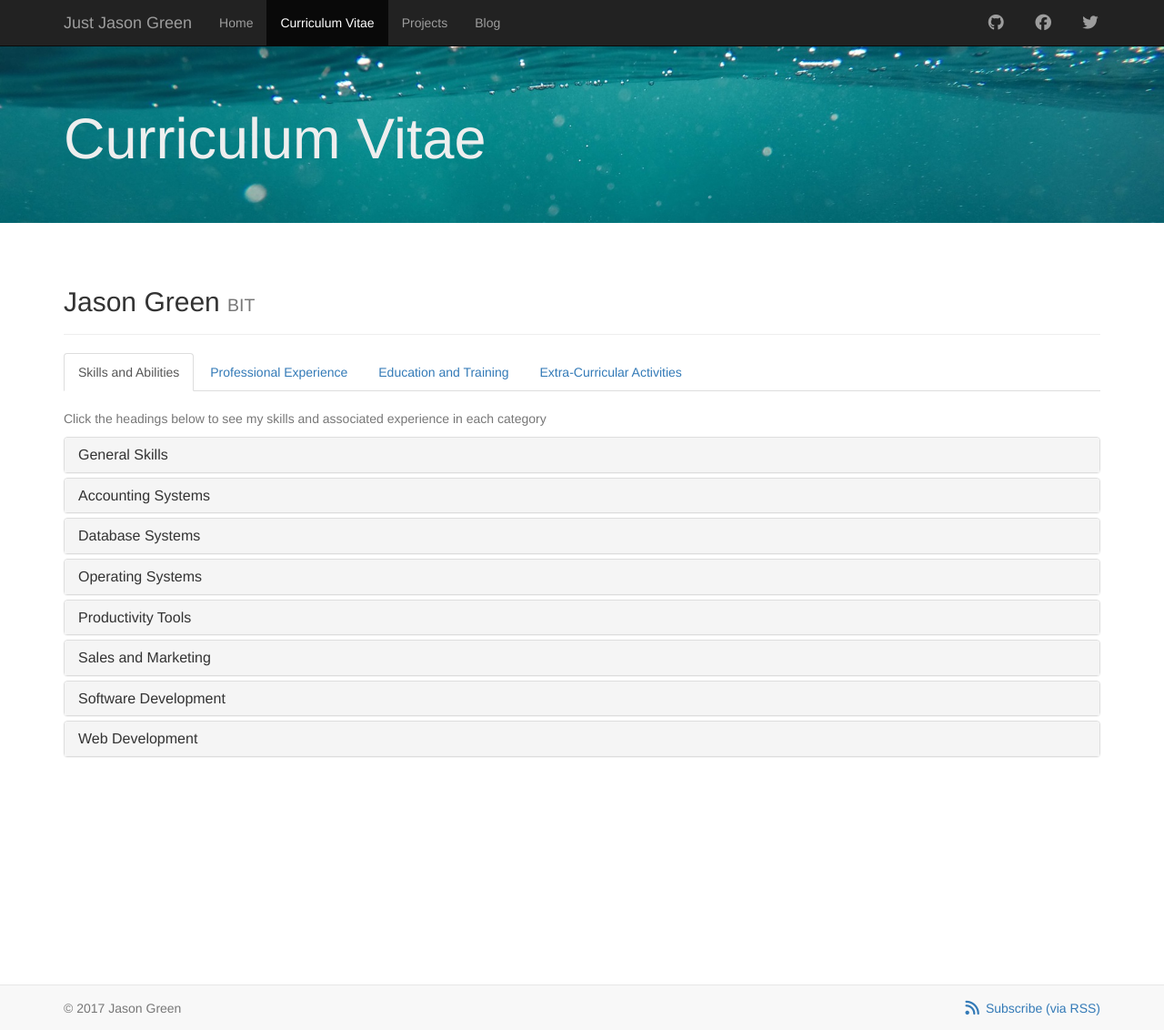
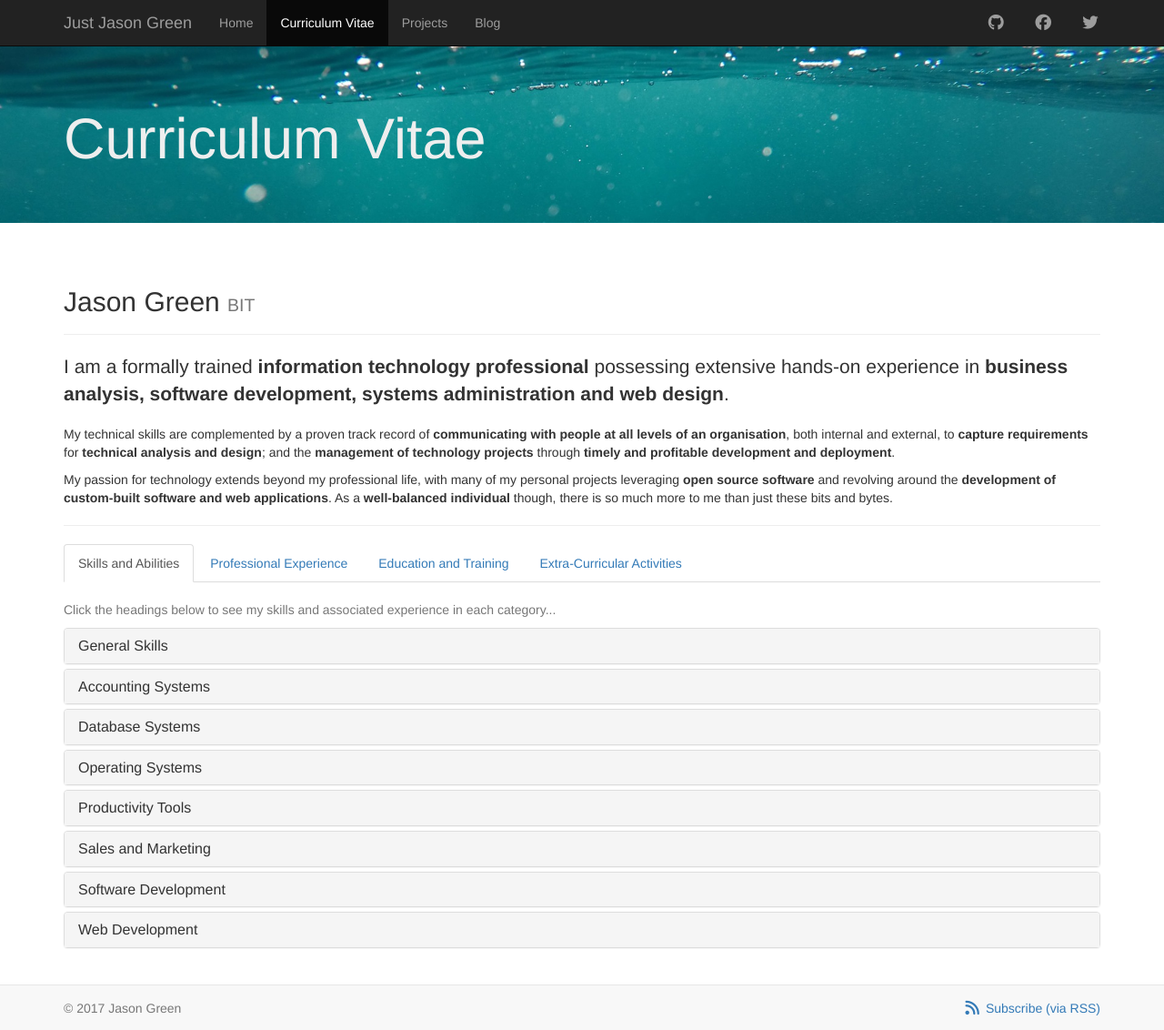
Before and after one commit to justjasongreen/justjasongreen.github.io, a Jekyll site: the page built from curriculum-vitae/index.html, in a window 1280 px wide and 1132 px high. Shown: the whole window at 91% size. Built offline with Jekyll 4.4.1, drawn with Linux system fonts in a browser that asks for light colours; nearby versions of some CDN libraries.

Commit message:
Write Professional Profile
Update curriculum-vitae/index.html to add a professional profile.

```diff
--- a/curriculum-vitae/index.html
+++ b/curriculum-vitae/index.html
@@ -6,6 +6,10 @@ description: "Interactive online curriculum vitae for Melbourne-based informatio
 <div class="page-header">
     <h2>Jason Green <small>BIT</small></h2>
 </div>
+<p class="lead">I am a formally trained <strong>information technology professional</strong> possessing extensive hands-on experience in <strong>business analysis, software development, systems administration and web design</strong>.</p>
+<p>My technical skills are complemented by a proven track record of <strong>communicating with people at all levels of an organisation</strong>, both internal and external, to <strong>capture requirements</strong> for <strong>technical analysis and design</strong>; and the <strong>management of technology projects</strong> through <strong>timely and profitable development and deployment</strong>.</p>
+<p>My passion for technology extends beyond my professional life, with many of my personal projects leveraging <strong>open source software</strong> and revolving around the <strong>development of custom-built software and web applications</strong>. As a <strong>well-balanced individual</strong> though, there is so much more to me than just these bits and bytes.</p>
+<hr />
 <div>
     <ul class="nav nav-tabs hidden-xs hidden-sm" role="tablist">
         <li role="presentation" class="active"><a href="#skills" aria-controls="skills" role="tab" data-toggle="tab">Skills and Abilities</a></li>
@@ -21,7 +25,7 @@ description: "Interactive online curriculum vitae for Melbourne-based informatio
     </ul>
     <div class="tab-content">
         <div role="tabpanel" class="tab-pane fade in active" id="skills">
-            <p class="text-muted"><br />Click the headings below to see my skills and associated experience in each category</p>
+            <p class="text-muted"><br />Click the headings below to see my skills and associated experience in each category...</p>
             <div class="panel-group" id="accordion" role="tablist" aria-multiselectable="true">
                 <div class="panel panel-default">
                     <div class="panel-heading" role="tab" id="generalHeading">
```
